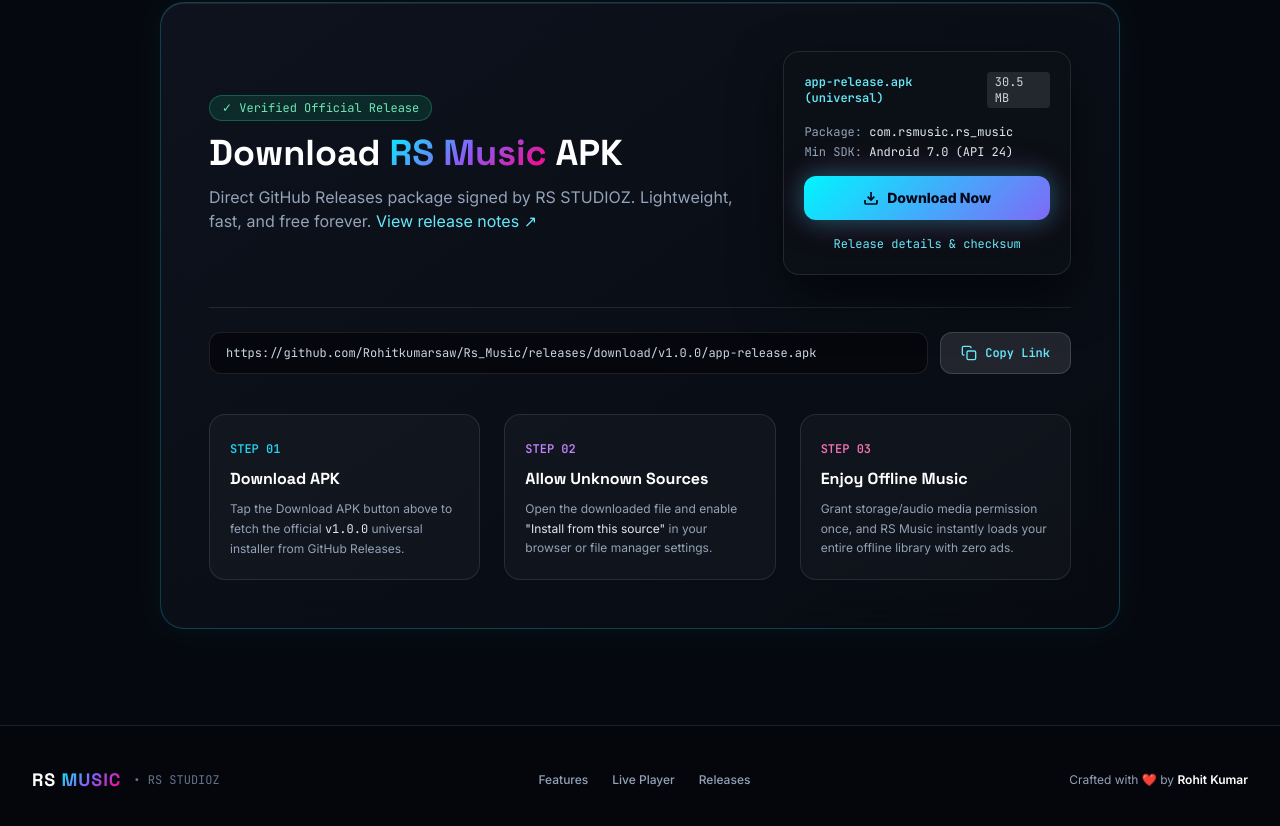
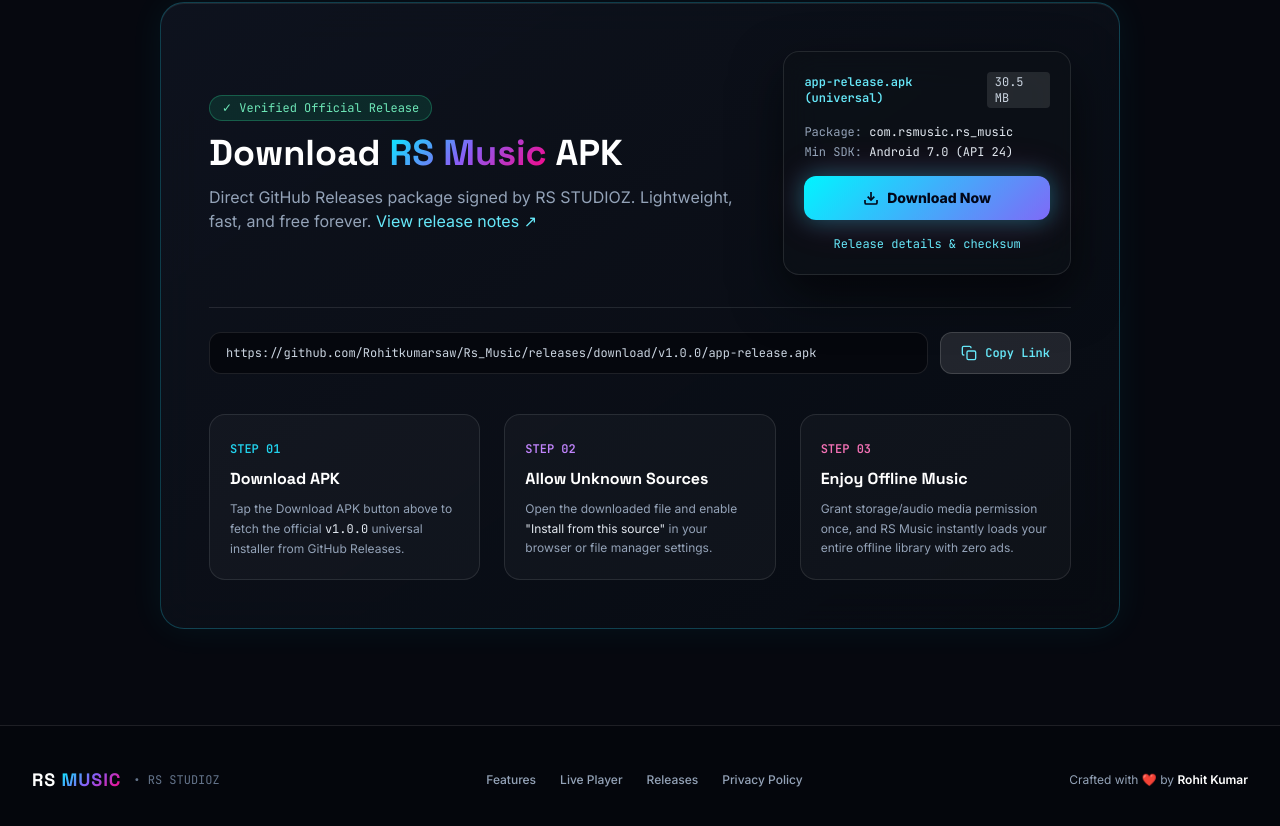
Before and after one commit to Rohitkumarsaw/Rs_Music, a plain HTML site: page index.html in a window 1280 px wide. Shown: the part 2939-3765 px from the top of the page. Drawn offline with nearby package versions, Linux system fonts and the light colour scheme.

Commit message:
Add files via upload

```diff
--- a/index.html
+++ b/index.html
@@ -726,6 +726,7 @@
         <a href="#features" class="hover:text-cyan-400 transition-colors">Features</a>
         <a href="#sandbox" class="hover:text-cyan-400 transition-colors">Live Player</a>
         <a href="#download" class="hover:text-cyan-400 transition-colors">Releases</a>
+        <a href="privacy-policy.html" class="hover:text-cyan-400 transition-colors">Privacy Policy</a>
       </div>
 
       <p class="text-xs text-slate-400">
```
